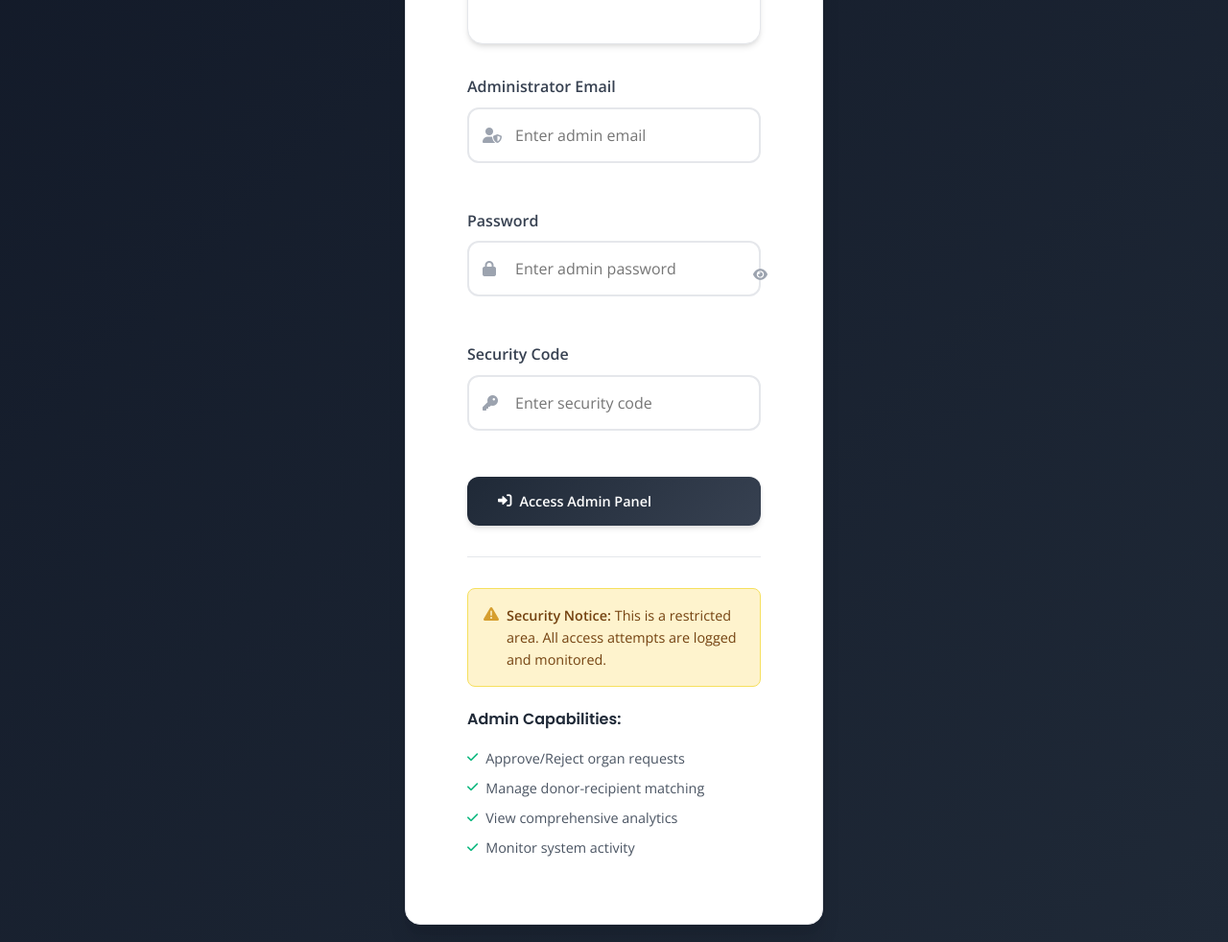
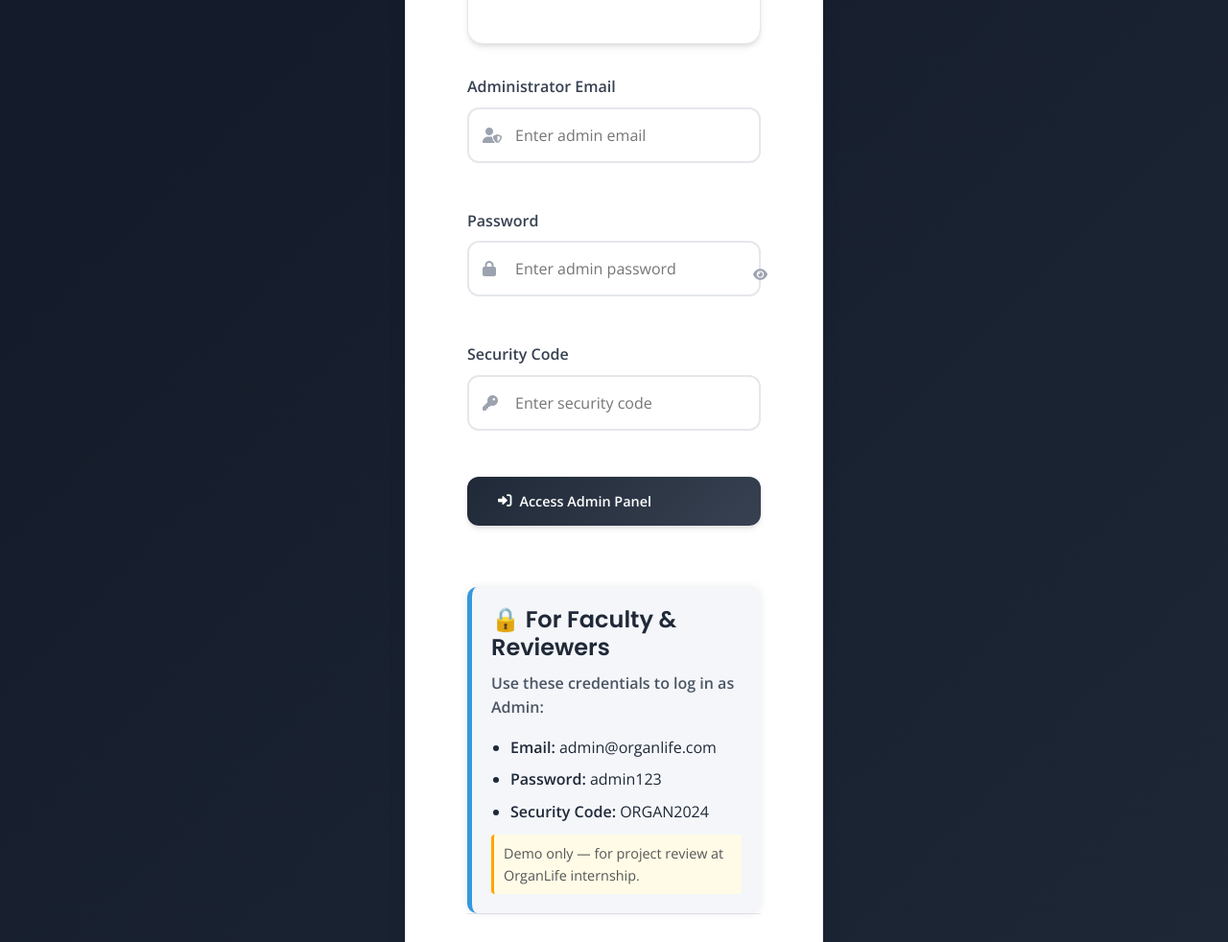
Before and after one commit to kadvsk2006/Organ-donation-management-system, a website: page public/admin.html in a window 1280 px wide. Shown: the part 470-1452 px from the top of the page at 96% size. Drawn offline with nearby package versions, Linux system fonts and the light colour scheme.

Commit message:
Update admin.html

```diff
--- a/public/admin.html
+++ b/public/admin.html
@@ -1,14 +1,15 @@
 <!DOCTYPE html>
 <html lang="en">
 <head>
-    <meta charset="UTF-8">
-    <meta name="viewport" content="width=device-width, initial-scale=1.0">
+  <meta charset="UTF-8" />
+  <meta name="viewport" content="width=device-width, initial-scale=1.0"/>
   <title>Admin Portal - OrganLife</title>
-    <link rel="stylesheet" href="style.css">
-    <link href="https://fonts.googleapis.com/css2?family=Poppins:wght@300;400;600;700&family=Open+Sans:wght@300;400;600&display=swap" rel="stylesheet">
-    <link rel="stylesheet" href="https://cdnjs.cloudflare.com/ajax/libs/font-awesome/6.0.0/css/all.min.css">
+  <link rel="stylesheet" href="style.css" />
+  <link href="https://fonts.googleapis.com/css2?family=Poppins:wght@300;400;600;700&family=Open+Sans:wght@300;400;600&display=swap" rel="stylesheet" />
+  <link rel="stylesheet" href="https://cdnjs.cloudflare.com/ajax/libs/font-awesome/6.0.0/css/all.min.css" />
 </head>
 <body>
+
   <!-- Navigation Bar -->
   <nav class="navbar">
     <div class="nav-container">
@@ -17,36 +18,22 @@
         <span>OrganLife</span>
       </div>
       <ul class="nav-menu">
-                <li class="nav-item">
-                    <a href="index.html" class="nav-link">Home</a>
-                </li>
-                <li class="nav-item">
-                    <a href="index.html#about" class="nav-link">About Us</a>
-                </li>
-                <li class="nav-item">
-                    <a href="index.html#contact" class="nav-link">Contact Us</a>
-                </li>
+        <li class="nav-item"><a href="index.html" class="nav-link">Home</a></li>
+        <li class="nav-item"><a href="index.html#about" class="nav-link">About Us</a></li>
+        <li class="nav-item"><a href="index.html#contact" class="nav-link">Contact Us</a></li>
         <li class="nav-item dropdown">
           <a href="#" class="nav-link dropdown-toggle active">
             Login/Register <i class="fas fa-chevron-down"></i>
           </a>
           <div class="dropdown-menu">
-                        <a href="donor.html" class="dropdown-item">
-                            <i class="fas fa-user-plus"></i> Donor
-                        </a>
-                        <a href="recipient.html" class="dropdown-item">
-                            <i class="fas fa-user-friends"></i> Recipient
-                        </a>
-                        <a href="admin.html" class="dropdown-item active">
-                            <i class="fas fa-user-shield"></i> Admin
-                        </a>
+            <a href="donor.html" class="dropdown-item"><i class="fas fa-user-plus"></i> Donor</a>
+            <a href="recipient.html" class="dropdown-item"><i class="fas fa-user-friends"></i> Recipient</a>
+            <a href="admin.html" class="dropdown-item active"><i class="fas fa-user-shield"></i> Admin</a>
           </div>
         </li>
       </ul>
       <div class="nav-toggle">
-                <span class="bar"></span>
-                <span class="bar"></span>
-                <span class="bar"></span>
+        <span class="bar"></span><span class="bar"></span><span class="bar"></span>
       </div>
     </div>
   </nav>
@@ -63,19 +50,21 @@
           <p>Secure portal for OrganLife administrators</p>
         </div>
 
+        <div class="admin-content-wrapper">
+          <!-- Left: Login Form -->
           <form id="adminLoginForm" class="admin-form">
             <div class="form-group">
               <label for="adminEmail">Administrator Email</label>
               <div class="input-group">
                 <i class="fas fa-user-shield"></i>
-                            <input type="email" id="adminEmail" name="email" placeholder="Enter admin email" required>
+                <input type="email" id="adminEmail" name="email" placeholder="Enter admin email" required />
               </div>
             </div>
             <div class="form-group">
               <label for="adminPassword">Password</label>
               <div class="input-group">
                 <i class="fas fa-lock"></i>
-                            <input type="password" id="adminPassword" name="password" placeholder="Enter admin password" required>
+                <input type="password" id="adminPassword" name="password" placeholder="Enter admin password" required />
                 <button type="button" class="password-toggle" onclick="togglePassword('adminPassword')">
                   <i class="fas fa-eye"></i>
                 </button>
@@ -85,7 +74,7 @@
               <label for="adminCode">Security Code</label>
               <div class="input-group">
                 <i class="fas fa-key"></i>
-                            <input type="text" id="adminCode" name="securityCode" placeholder="Enter security code" required>
+                <input type="text" id="adminCode" name="securityCode" placeholder="Enter security code" required />
               </div>
             </div>
             <button type="submit" class="btn btn-admin full-width">
@@ -93,6 +82,19 @@
               Access Admin Panel
             </button>
           </form>
+
+          <!-- Right: Credentials Info -->
+          <div class="admin-info-box">
+            <h3>🔒 For Faculty & Reviewers</h3>
+            <p><strong>Use these credentials to log in as Admin:</strong></p>
+            <ul>
+              <li><b>Email:</b> admin@organlife.com</li>
+              <li><b>Password:</b> admin123</li>
+              <li><b>Security Code:</b> ORGAN2024</li>
+            </ul>
+            <div class="note-footer">Demo only — for project review at OrganLife internship.</div>
+          </div>
+        </div>
 
         <div class="admin-security">
           <div class="security-notice">
@@ -109,6 +111,7 @@
             </ul>
           </div>
         </div>
+
       </div>
     </div>
   </main>
@@ -126,7 +129,7 @@
         </div>
         <div class="footer-section">
           <h4>Emergency</h4>
-                    <p class="emergency-number">+1 (555) 123-ORGAN</p>
+          <p class="emergency-number">9500524478848</p>
         </div>
       </div>
       <div class="footer-bottom">
@@ -135,9 +138,7 @@
     </div>
   </footer>
 
-    <!-- Toast Notification Container -->
   <div id="toastContainer" class="toast-container"></div>
-
   <script src="script.js"></script>
 </body>
 </html>
```
Lines whose indentation alone changed are shown as unchanged.
